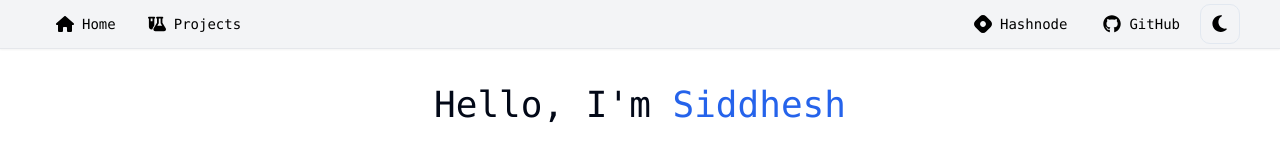
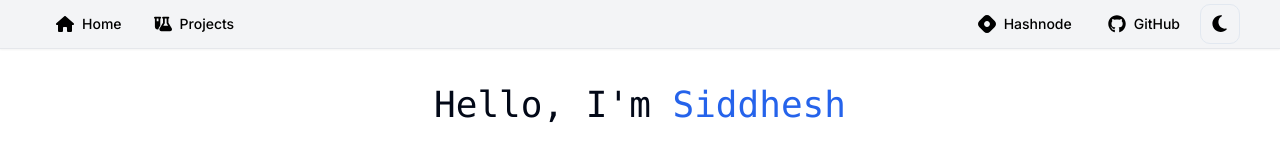
Before and after one commit to Siddhesh-Agarwal/Siddhesh-Agarwal.github.io, a Next.js app: page / in a window 1280 px wide. Shown: the top 160 px of the page. Built offline with nearby package versions, Linux system fonts and the light colour scheme.

Commit message:
fixed navbar behaviour

```diff
--- a/components/Navbar.tsx
+++ b/components/Navbar.tsx
@@ -25,7 +25,7 @@ function ModeToggle() {
 
 export default function Navbar() {
     return (
-        <NavigationMenu className="bg-gray-100 dark:bg-gray-800 text-black dark:text-gray-50 font-mono shadow-sm dark:shadow-none border-b border-gray-200 dark:border-gray-900 justify-between">
+        <NavigationMenu className="bg-gray-100 dark:bg-gray-800 text-black dark:text-gray-50 shadow-sm dark:shadow-none border-b border-gray-200 dark:border-gray-900 justify-between">
             <NavigationMenuList className="flex flex-row">
                 <NavigationMenuItem className="font-semibold">
                     <Link href={"/"} prefetch legacyBehavior passHref>
@@ -34,7 +34,7 @@ export default function Navbar() {
                             Home
                         </NavigationMenuLink>
                     </Link>
-                    <Link href={"/projects/"} prefetch={true} legacyBehavior passHref>
+                    <Link href={"/projects"} prefetch={true} legacyBehavior passHref>
                         <NavigationMenuLink className={navigationMenuTriggerStyle()}>
                             <FaFlaskVial className="text-lg inline-block mr-2" />
                             Projects
@@ -44,7 +44,7 @@ export default function Navbar() {
             </NavigationMenuList>
             <NavigationMenuList className="flex flex-row">
                 <NavigationMenuItem className="font-semibold">
-                    <Link href={"https://siddhesh2003.hashnode.dev/"} target="_blank" legacyBehavior passHref>
+                    <Link href={"https://siddhesh2003.hashnode.dev/"} target="_blank" passHref>
                         <NavigationMenuLink className={navigationMenuTriggerStyle()}>
                             <FaHashnode className="text-lg inline-block md:mr-2" />
                             <span className="hidden md:inline-block">
@@ -54,7 +54,7 @@ export default function Navbar() {
                     </Link>
                 </NavigationMenuItem>
                 <NavigationMenuItem className="font-semibold">
-                    <Link href={"https://github.com/Siddhesh-Agarwal/"} target="_blank" legacyBehavior passHref>
+                    <Link href={"https://github.com/Siddhesh-Agarwal/"} target="_blank" passHref>
                         <NavigationMenuLink className={navigationMenuTriggerStyle()}>
                             <FaGithub className="text-lg inline-block md:mr-2" />
                             <span className="hidden md:inline-block">
```
